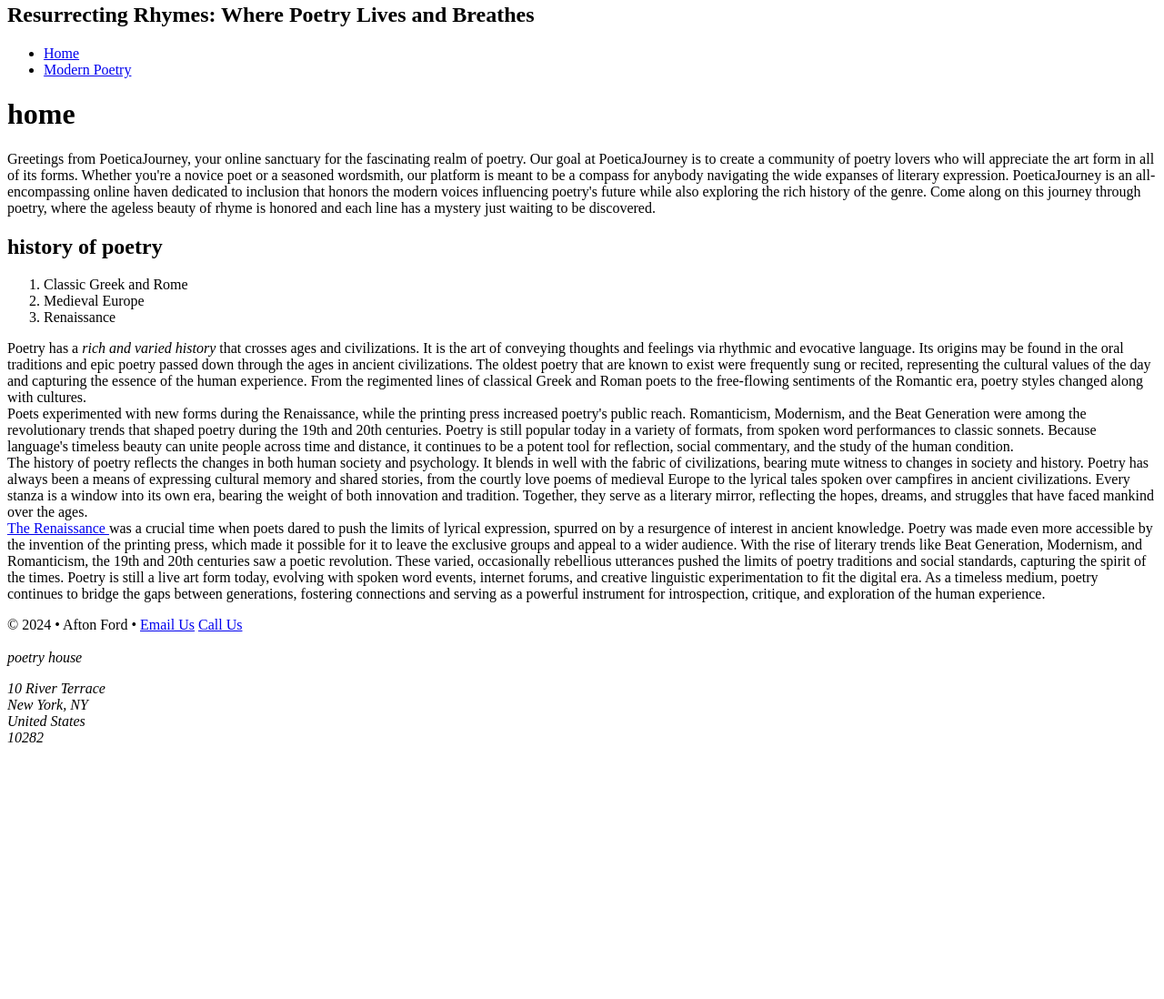
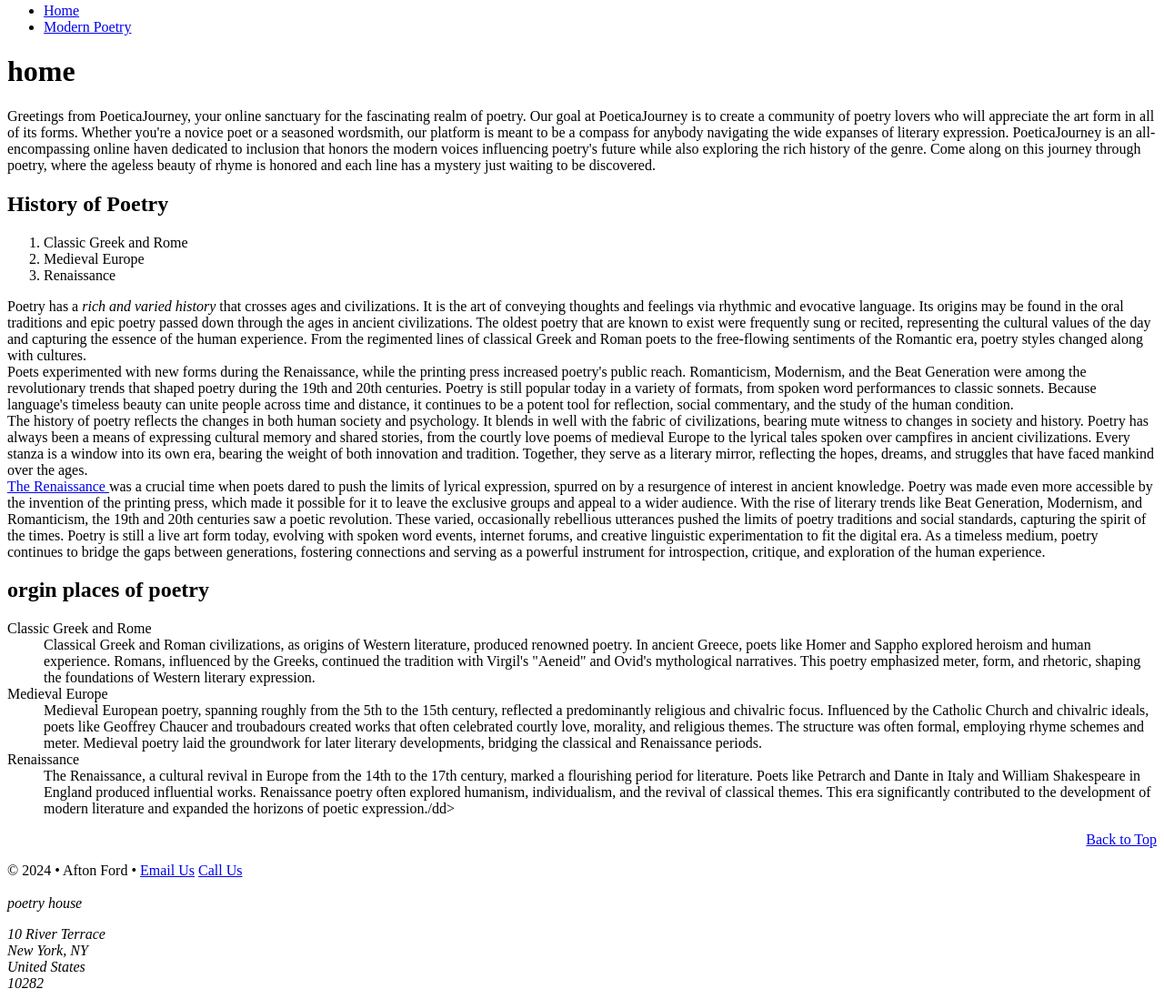
Before and after one commit to aftonford/dwdd1600, a plain HTML site: page 03hand-coding/index.html in a window 1280 px wide. Shown: the part 77-1175 px from the top of the page at 91% size. Before the commit the page ends 905 px from the top, so only its background shows below. Drawn offline with Linux system fonts and the light colour scheme.

Commit message:
newest update to assignment

```diff
--- a/03hand-coding/index.html
+++ b/03hand-coding/index.html
@@ -1,7 +1,6 @@
 <!doctype html>
 <html lang="en">
     <h1>PoeticaJourney</h1>
-    <h2> Resurrecting Rhymes: Where Poetry Lives and Breathes </h2>
     <head>
         <title>PoeticaJourney: Home</title>
         <meta name="viewport" content="width=device-width, initial-scale=1">
@@ -31,7 +30,7 @@
 
             <p>Greetings from PoeticaJourney, your online sanctuary for the fascinating realm of poetry. Our goal at PoeticaJourney is to create a community of poetry lovers who will appreciate the art form in all of its forms. Whether you're a novice poet or a seasoned wordsmith, our platform is meant to be a compass for anybody navigating the wide expanses of literary expression. PoeticaJourney is an all-encompassing online haven dedicated to inclusion that honors the modern voices influencing poetry's future while also exploring the rich history of the genre. Come along on this journey through poetry, where the ageless beauty of rhyme is honored and each line has a mystery just waiting to be discovered.</p>
 
-            <h2>history of poetry</h2>
+            <h2 id="historyOfPoetry">History of Poetry</h2>
 
             <ol>
 
@@ -47,6 +46,22 @@ Poets experimented with new forms during the Renaissance, while the printing pre
 
             The history of poetry reflects the changes in both human society and psychology. It blends in well with the fabric of civilizations, bearing mute witness to changes in society and history. Poetry has always been a means of expressing cultural memory and shared stories, from the courtly love poems of medieval Europe to the lyrical tales spoken over campfires in ancient civilizations. Every stanza is a window into its own era, bearing the weight of both innovation and tradition. Together, they serve as a literary mirror, reflecting the hopes, dreams, and struggles that have faced mankind over the ages.<br>
             <a href="https://www.poetryfoundation.org/collections/154826/an-introduction-to-the-english-renaissance" target="_blank">The Renaissance </a>was a crucial time when poets dared to push the limits of lyrical expression, spurred on by a resurgence of interest in ancient knowledge. Poetry was made even more accessible by the invention of the printing press, which made it possible for it to leave the exclusive groups and appeal to a wider audience. With the rise of literary trends like Beat Generation, Modernism, and Romanticism, the 19th and 20th centuries saw a poetic revolution. These varied, occasionally rebellious utterances pushed the limits of poetry traditions and social standards, capturing the spirit of the times. Poetry is still a live art form today, evolving with spoken word events, internet forums, and creative linguistic experimentation to fit the digital era. As a timeless medium, poetry continues to bridge the gaps between generations, fostering connections and serving as a powerful instrument for introspection, critique, and exploration of the human experience. <br> </p>
+
+
+             <h2>orgin places of poetry</h2>
+
+    <dl>
+        <dt>Classic Greek and Rome</dt>
+        <dd> Classical Greek and Roman civilizations, as origins of Western literature, produced renowned poetry. In ancient Greece, poets like Homer and Sappho explored heroism and human experience. Romans, influenced by the Greeks, continued the tradition with Virgil's "Aeneid" and Ovid's mythological narratives. This poetry emphasized meter, form, and rhetoric, shaping the foundations of Western literary expression.</dd>
+        <dt>Medieval Europe</dt>
+        <dd>Medieval European poetry, spanning roughly from the 5th to the 15th century, reflected a predominantly religious and chivalric focus. Influenced by the Catholic Church and chivalric ideals, poets like Geoffrey Chaucer and troubadours created works that often celebrated courtly love, morality, and religious themes. The structure was often formal, employing rhyme schemes and meter. Medieval poetry laid the groundwork for later literary developments, bridging the classical and Renaissance periods.</dd>
+           <dt>Renaissance</dt>
+        <dd>The Renaissance, a cultural revival in Europe from the 14th to the 17th century, marked a flourishing period for literature. Poets like Petrarch and Dante in Italy and William Shakespeare in England produced influential works. Renaissance poetry often explored humanism, individualism, and the revival of classical themes. This era significantly contributed to the development of modern literature and expanded the horizons of poetic expression./dd>
+
+        </dl>
+
+              <!-- "Back to Top" link -->
+    <p style="text-align: right;"><a href="#top">Back to Top</a></p>
 
 
         <!--start of the main content-->
```
Also changed, not shown: 03hand-coding/modern_poetry.html (+6 -2 lines).
